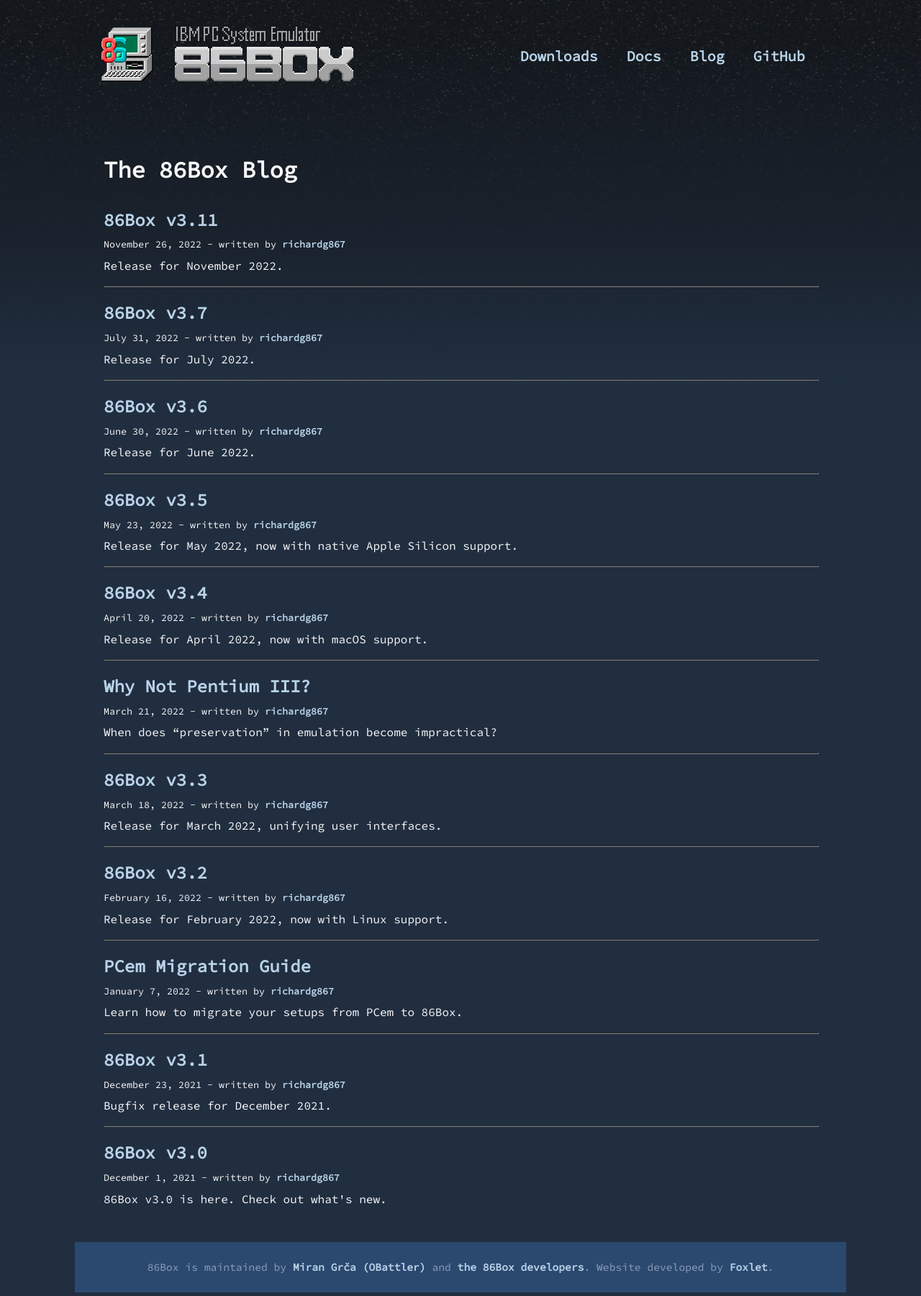
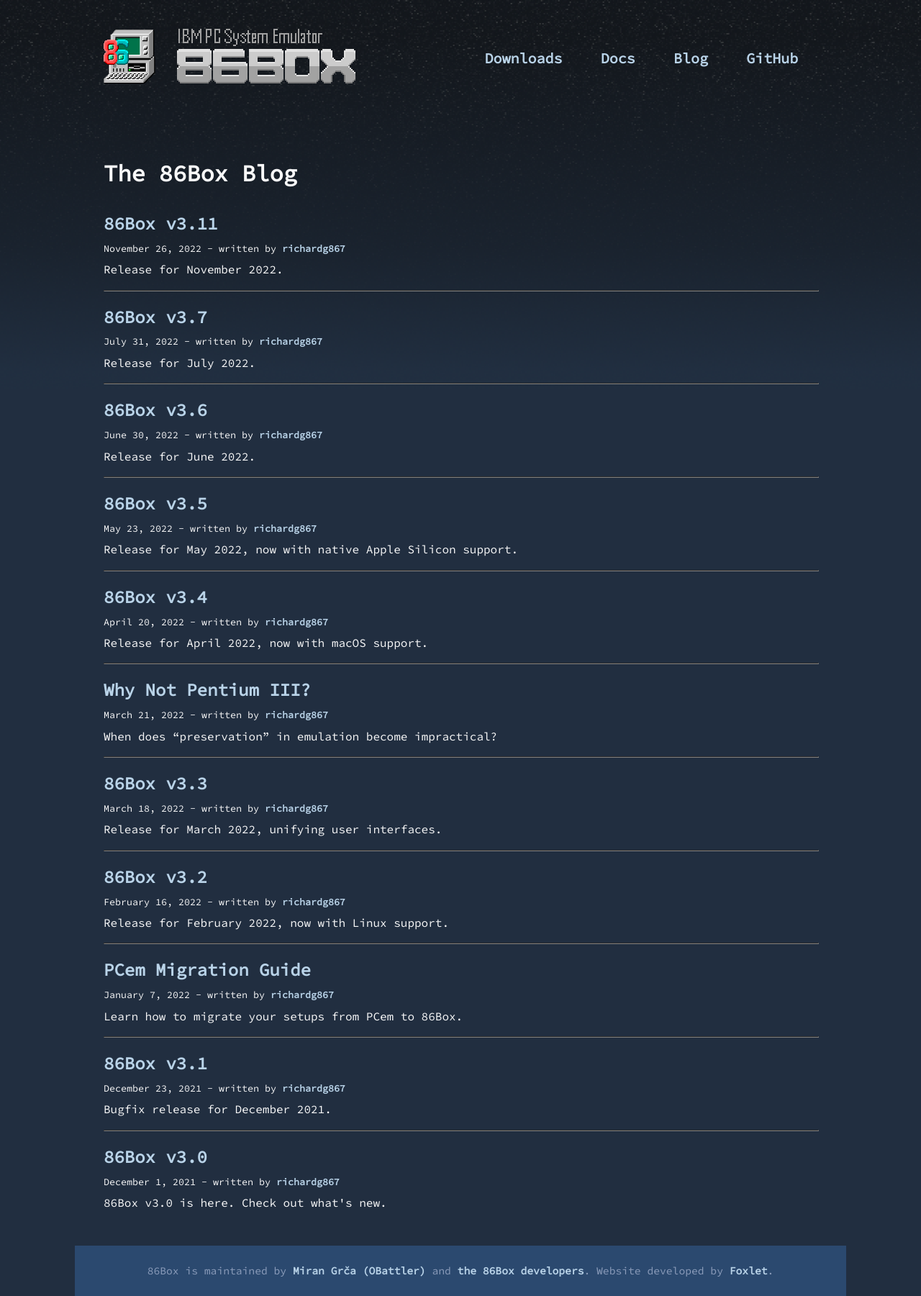
Before and after one commit to 86Box/86box.github.io, a Jekyll site: the page built from blog.md, in a window 1280 px wide. Shown: the whole page at 72% size. Built offline with Jekyll 4.4.1, drawn with Linux system fonts in a browser that asks for light colours.

Commit message:
Revert CSS changes with FAQ link removal

```diff
--- a/assets/css/style-reduced.css
+++ b/assets/css/style-reduced.css
@@ -23,11 +23,11 @@
 }
 img#icon, img#logo {
 	height: 70px;
-	margin-right: 18pt;
+	margin-right: 20pt;
 }
 a.navlink {
 	font-size: 15pt;
-	margin: 4pt;
+	margin: 6pt;
 }
 nav { /* requires JS on IE6 */
 	display: inline;
--- a/assets/css/style.css
+++ b/assets/css/style.css
@@ -39,7 +39,7 @@
 body > header {
 	/* background-color: #8ca0ff; */
 	grid-area: head;
-	padding: 28pt 28pt;
+	padding: 30pt 30pt;
 }
 img#icon {
 	max-height: 75px;
@@ -52,10 +52,10 @@
 	align-items: center;
 	justify-content: right;
 	font-size: 15pt;
-	padding: 28pt 28pt;
+	padding: 30pt 30pt;
 }
 body > nav > a {
-	margin: 0 15pt;
+	margin: 0 20pt;
 }
 @media (max-width: 768px) {
 	body > header {
```
